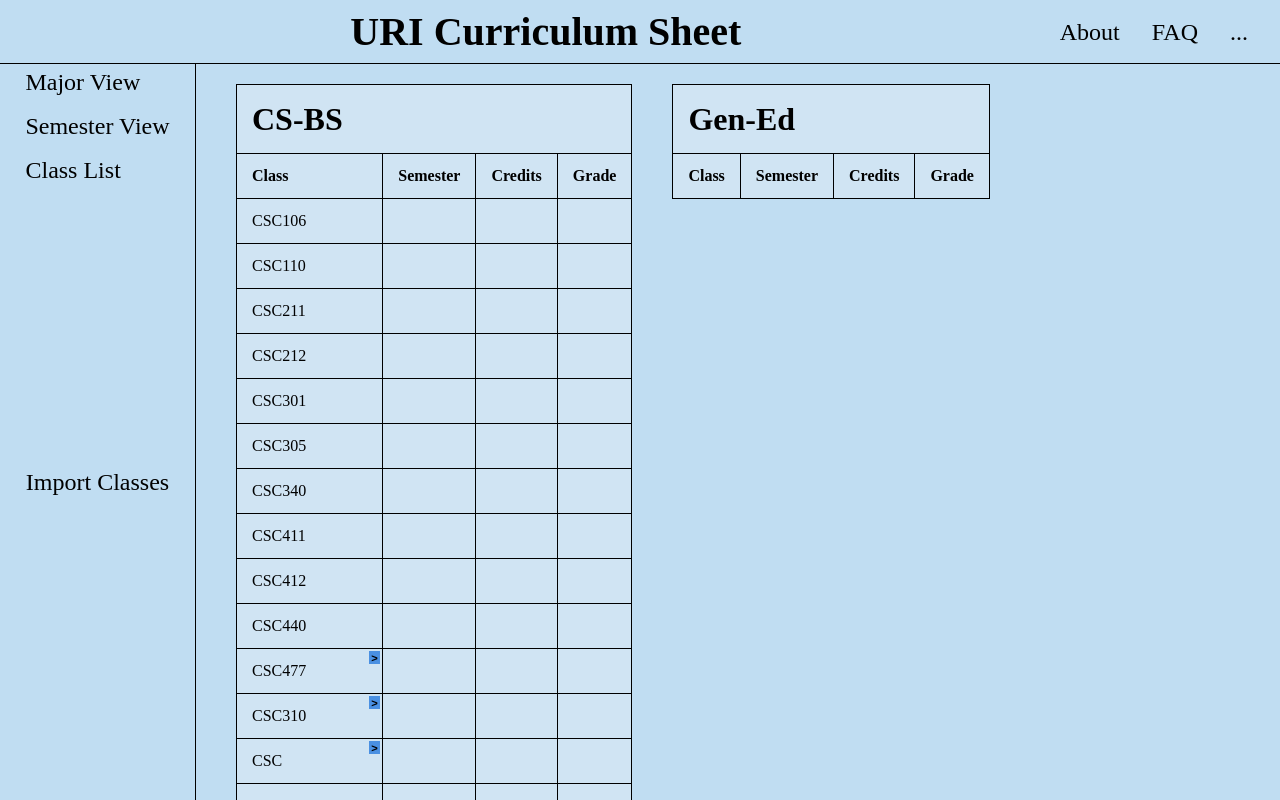
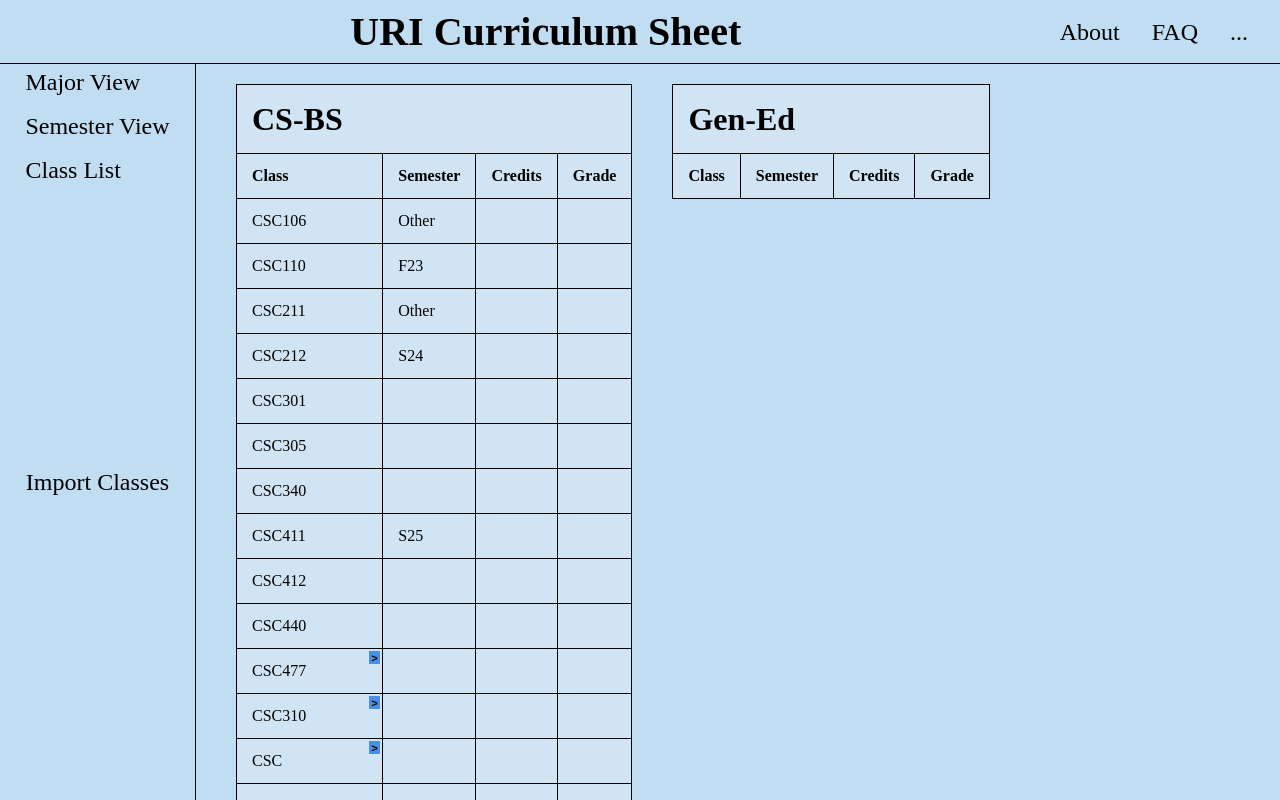
Before and after one commit to A-Teh/Curriculum-Sheet-App, a React (Vite) app: page / in a window 1280 px wide. Built offline with nearby package versions, Linux system fonts and the light colour scheme; no server answers.

Commit message:
Added Semester Check in ClassSheet

```diff
--- a/public/student-data.json
+++ b/public/student-data.json
@@ -22,5 +22,11 @@
         "grade": "B",
         "semester": "S24",
         "credits": 4
+    },
+    {
+        "code": "CSC411",
+        "grade": "A",
+        "semester": "S25",
+        "credits": 4
     }
 ]
--- a/src/ClassSheet/ClassSheet.jsx
+++ b/src/ClassSheet/ClassSheet.jsx
@@ -4,12 +4,26 @@ import "./ClassSheet.css"
 function ClassSheet({ major, toggleClassSelection}){
 
     const [courses, setCourses] = useState([]);
+    const [studentData, setStudentData] = useState([]);
 
     useEffect(() => {
         fetch(`/Curriculum-Sheet-App/majors/${major}.json`)
         .then(res => res.json())
         .then(data => setCourses(data));
+
+        fetch(`/Curriculum-Sheet-App/student-data.json`)
+        .then(res => res.json())
+        .then(data => setStudentData(data));
   }, []);
+
+    function checkCourseTaken(code){
+        return studentData.some(c => c.code === code);
+    }
+
+    function getSemesterTaken(code){
+        const course = studentData.find(c => c.code === code);
+        return course ? course.semester : null;
+    }
 
     return(
         <table className="class-sheet">
@@ -30,7 +44,7 @@ function ClassSheet({ major, toggleClassSelection}){
                         <td>{course.codes[0]}
                             {(course.codes.length !== 1)&&(<button className="selection-button" onClick={toggleClassSelection}>&gt;</button>)}
                         </td>
-                        <td></td>
+                        <td>{getSemesterTaken(course.codes[0])}</td>
                         <td>{course.credits}</td>
                         <td></td>
                     </tr>
```
